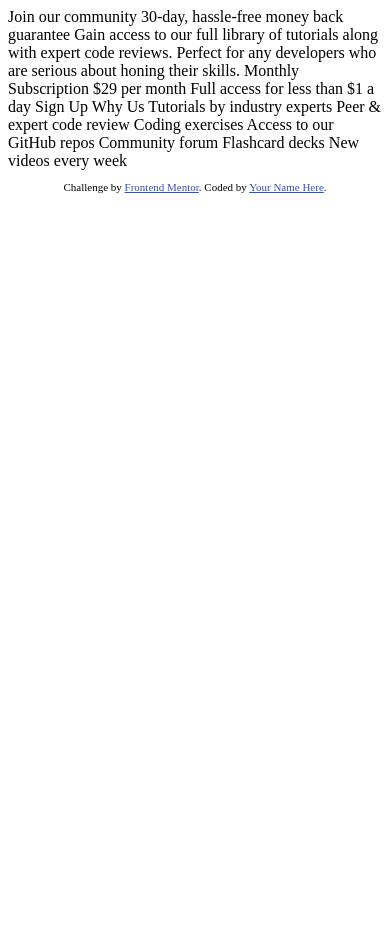
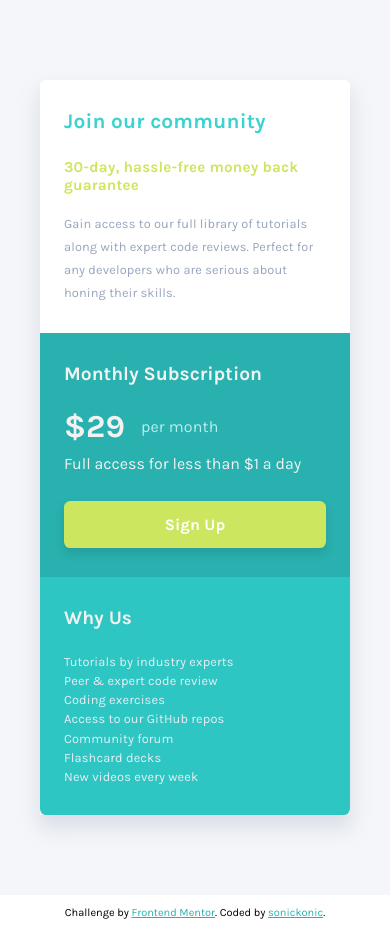
Before and after one commit to sonickonic/single-price-grid, a plain HTML site: page index.html in a window 390 px wide. Before the commit the page ends 844 px from the top, so only its background shows below. Drawn offline with Linux system fonts and the light colour scheme.

Commit message:
Add general markup and layout style
Mobile-first approach

```diff
--- a/index.html
+++ b/index.html
@@ -2,49 +2,51 @@
 <html lang="en">
 <head>
   <meta charset="UTF-8">
-  <meta name="viewport" content="width=device-width, initial-scale=1.0"> <!-- displays site properly based on user's device -->
+  <meta name="viewport" content="width=device-width, initial-scale=1.0">
+  <link rel="icon" type="image/png" sizes="32x32" href="./images/favicon-32x32.png">
+  <link rel="stylesheet" href="css/style.css">
+  <link href="https://fonts.googleapis.com/css?family=Karla:400,700&display=swap" rel="stylesheet">
+  <title>Frontend Mentor | Single Price Grid Component</title>
+</head>
 
-  <link rel="icon" type="image/png" sizes="32x32" href="./images/favicon-32x32.png">
+<body>
 
-  <title>Frontend Mentor | Single Price Grid Component</title>
+  <main class="main">
+    <div class="grid-container">
+      <div class="grid-component">
+        <h1 class="grid-component__title">Join our community</h1>
+        <h2 class="grid-component__secondary-title">30-day, hassle-free money back guarantee</h2>
+        <p class="grid-component__par">Gain access to our full library of tutorials along with expert code reviews. Perfect for any developers who are serious about honing their skills.</p>
+      </div>
 
-  <!-- Feel free to remove these styles or customise in your own stylesheet 👍 -->
-  <style>
-    .attribution { font-size: 11px; text-align: center; }
-    .attribution a { color: hsl(228, 45%, 44%); }
-  </style>
-</head>
-<body>
-  Join our community
+      <div class="grid-component-sub">
+        <h3 class="grid-component-sub__title">Monthly Subscription</h3>
+        <div class="grid-component-sub__price_highlight">&dollar;29<span class="grid-component-sub__price">per month</span></div>
+        <p class="grid-component-sub__par">Full access for less than &dollar;1 a day</p>
+        <button class="grid-component-sub__btn" type="submit">Sign Up</button>
+      </div>
 
-  30-day, hassle-free money back guarantee
-
-  Gain access to our full library of tutorials along with expert code reviews.
-  Perfect for any developers who are serious about honing their skills.
-
-  Monthly Subscription
-
-  &dollar;29 per month
-
-  Full access for less than &dollar;1 a day
-
-  Sign Up
-
-  Why Us
-
-  Tutorials by industry experts
-  Peer &amp; expert code review
-  Coding exercises
-  Access to our GitHub repos
-  Community forum
-  Flashcard decks
-  New videos every week
+      <div class="grid-component-why">
+        <h3 class="grid-component-why__title">Why Us</h3>
+        <ul class="grid-component-why__list">
+          <li class="grid-component-why__list-item">Tutorials by industry experts</li>
+          <li class="grid-component-why__list-item">Peer &amp; expert code review</li>
+          <li class="grid-component-why__list-item">Coding exercises</li>
+          <li class="grid-component-why__list-item">Access to our GitHub repos</li>
+          <li class="grid-component-why__list-item">Community forum</li>
+          <li class="grid-component-why__list-item">Flashcard decks</li>
+          <li class="grid-component-why__list-item">New videos every week</li>
+        </ul>
+      </div>
+    </div>
+  </main>
 
   <footer>
     <p class="attribution">
       Challenge by <a href="https://www.frontendmentor.io?ref=challenge" target="_blank">Frontend Mentor</a>.
-      Coded by <a href="#">Your Name Here</a>.
+      Coded by <a href="https://github.com/sonickonic">sonickonic</a>.
     </p>
   </footer>
+
 </body>
 </html>
--- /dev/null
+++ b/scss/base/_reset.scss
@@ -0,0 +1,5 @@
+* {
+  box-sizing: border-box;
+  margin: 0;
+  padding: 0;
+}
--- /dev/null
+++ b/scss/base/_typography.scss
@@ -0,0 +1,4 @@
+body {
+  font-family: 'Karla', sans-serif;
+  font-size: 1rem;
+}
--- /dev/null
+++ b/scss/layout/_button.scss
@@ -0,0 +1,11 @@
+.grid-component-sub__btn {
+  @include text-style(white, 1em);
+  font-family: inherit;
+  background-color: lighten($bright-yellow, 10%);
+  border: none;
+  border-radius: 0.4em;
+  width: 100%;
+  margin-top: 1.7em;
+  padding: 0.9em;
+  box-shadow: 0px 5px 10px 1px rgba(0, 0, 0, 0.1);
+}
--- /dev/null
+++ b/scss/layout/_main.scss
@@ -0,0 +1,85 @@
+.main {
+  display: grid;
+  place-items: center;
+  min-height: 100vh;
+  padding-top: 5em;
+  padding-bottom: 5em;
+  background-color: lighten($Grayish-Blue, 30%);
+}
+
+.grid-container {
+  box-shadow: 0px 12px 19px 1px rgba(152, 165, 189, 0.3);
+}
+
+.grid-component {
+  @include card-style(white);
+  border-radius: 0.4em 0.4em 0 0;
+
+  .grid-component__title {
+    @include text-style(lighten($cyan, 10%), 1.3em);
+    margin-bottom: 1.2em;
+  }
+
+  .grid-component__secondary-title {
+    @include text-style(lighten($bright-yellow, 10%), 0.95em);
+    margin-bottom: 1.2em;
+  }
+
+  .grid-component__par {
+    @include text-style($Grayish-Blue, 0.8em, 0);
+    line-height: 1.8;
+  }
+}
+
+.grid-component-sub {
+  @include card-style($cyan);
+  color: darken(white, 5%);
+
+  .grid-component-sub__title {
+    font-size: 1.2em;
+    margin-bottom: 1.2em;
+  }
+
+  .grid-component-sub__price_highlight {
+    display: flex;
+    font-size: 2em;
+    font-weight: 700;
+    margin-bottom: 0.3em;
+
+    .grid-component-sub__price {
+      @include text-style(lighten($cyan, 40%), 0.5em, 400);
+      align-self: center;
+      margin-left: 1em;
+    }
+  }
+}
+
+.grid-component-why {
+  @include card-style(lighten($cyan, 5%));
+  color: darken(white, 5%);
+  border-radius: 0 0 0.4em 0.4em;
+
+  .grid-component-why__title {
+    font-size: 1.2em;
+    margin-bottom: 1.2em;
+  }
+
+  .grid-component-why__list {
+    list-style: none;
+
+    .grid-component-why__list-item {
+      @include text-style($Light-Gray, 0.8em, 400);
+      line-height: 1.5;
+    }
+  }
+}
+
+.attribution {
+  font-size: 11px;
+  text-align: center;
+  margin: 1em;
+
+  a {
+    color: $cyan;
+  }
+}
--- /dev/null
+++ b/scss/style.scss
@@ -0,0 +1,8 @@
+@import 'utilities/variables',
+        'utilities/mixin',
+
+        'base/reset',
+        'base/typography',
+
+        'layout/main',
+        'layout/button';
--- /dev/null
+++ b/scss/utilities/_mixin.scss
@@ -0,0 +1,13 @@
+@mixin card-style($color) {
+  max-width: 400px;
+  width: 310px;
+  padding: 1.8rem 1.5rem;
+  background-color: $color;
+}
+
+@mixin text-style($color, $size, $weight: 700) {
+  letter-spacing: 0.01em;
+  color: $color;
+  font-size: $size;
+  font-weight: $weight;
+}
--- /dev/null
+++ b/scss/utilities/_variables.scss
@@ -0,0 +1,4 @@
+$cyan: #29b1af;
+$bright-yellow: #bfdf34;
+$Light-Gray: #e5eef4;
+$Grayish-Blue: #98a5bd;
```
Also changed, not shown: css/style.css (added), 2 other files.
